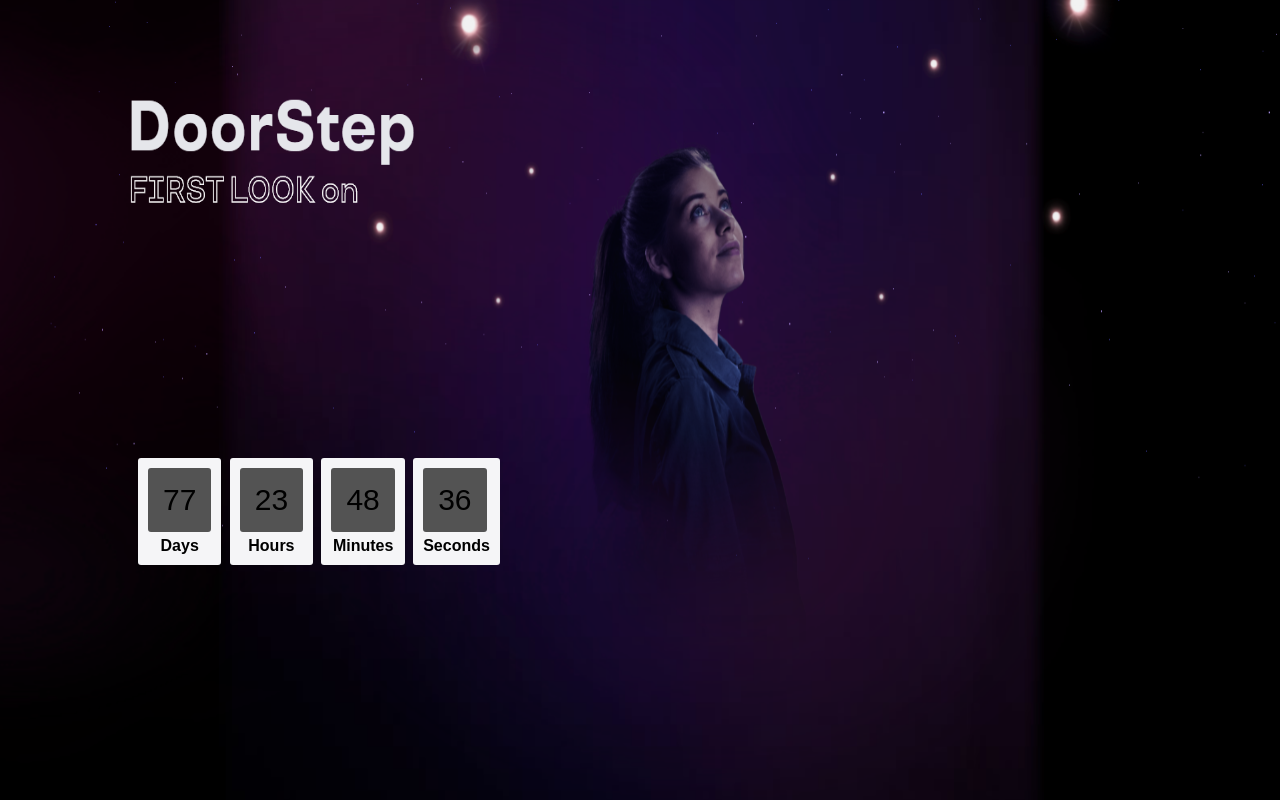
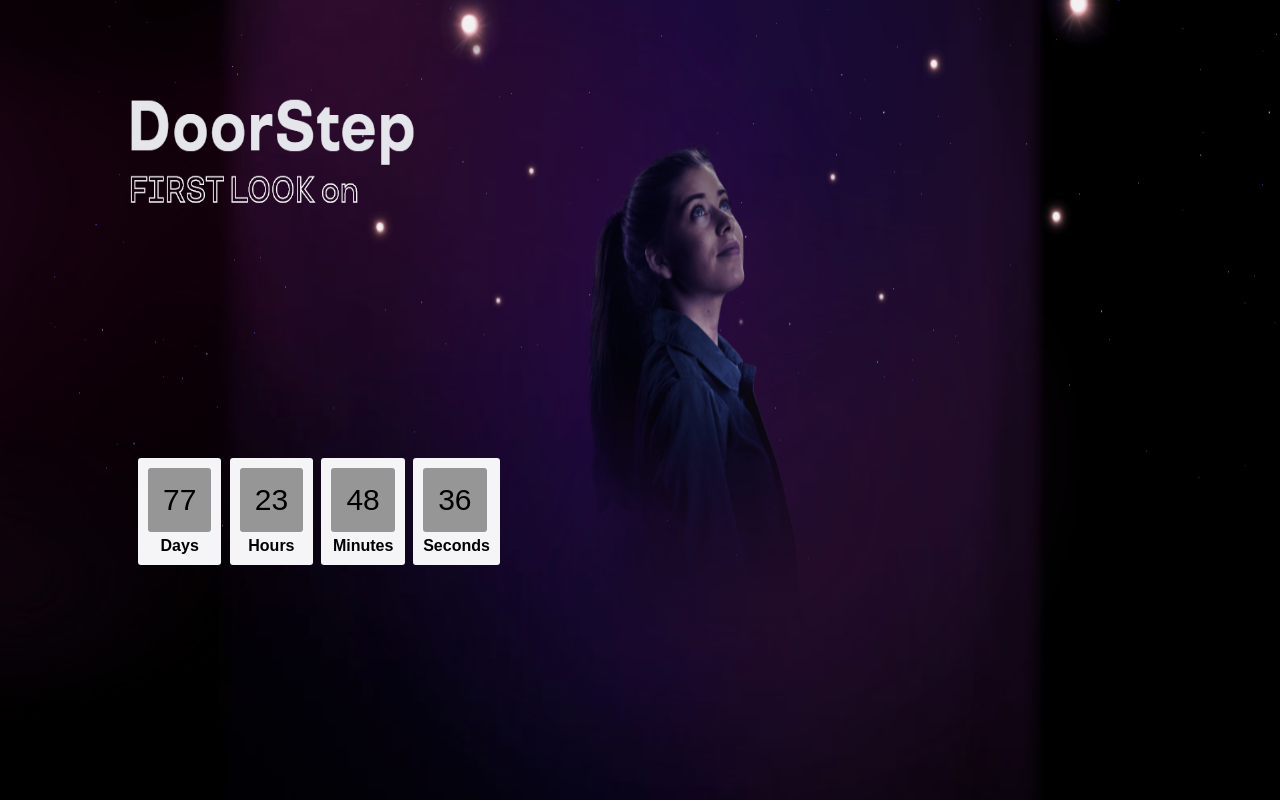
Before and after one commit to ishubansal1998/ishubansal1998.github.io, a plain HTML site: page index.html in a window 1280 px wide. Drawn offline with Linux system fonts and the light colour scheme.

Commit message:
Update style.css

```diff
--- a/style.css
+++ b/style.css
@@ -33,7 +33,7 @@ h1{
 #clockdiv div > span{
     padding: 15px;
     border-radius: 3px;
-  background: #535353;
+background: #979696;
     display: block;
 }
 
@@ -63,7 +63,7 @@ h1{
 #clockdiv div > span{
     padding: 15px;
     border-radius: 3px;
-background: #535353;
+background: #979696;
     display: inline-block;
 }
 
```
